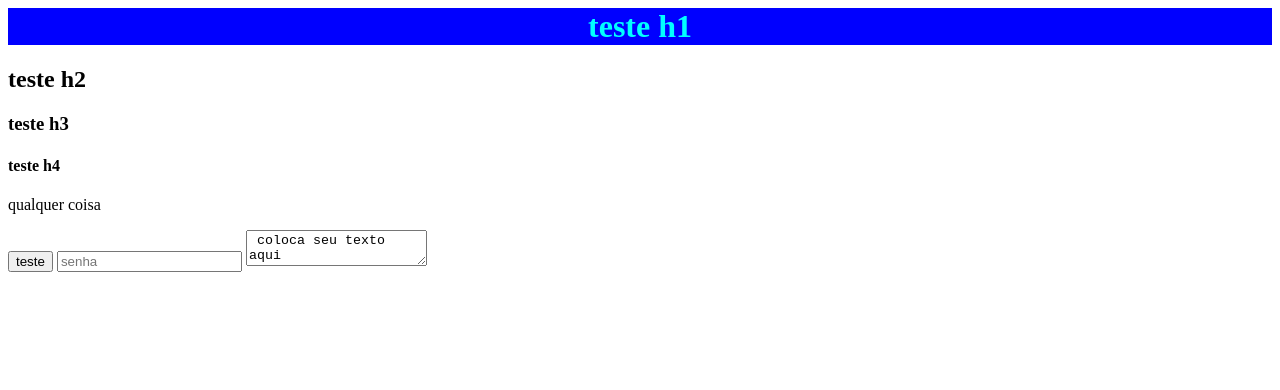
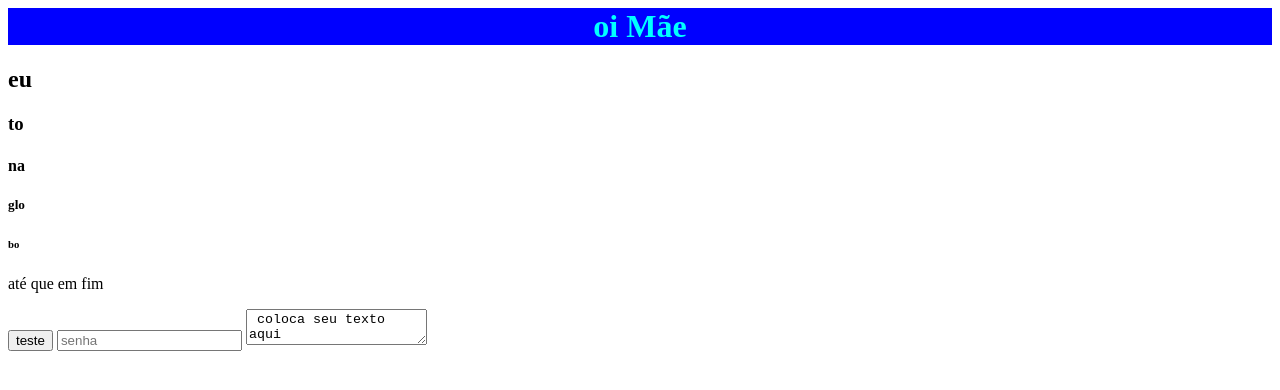
Before and after one commit to Paczitos/TechFim, a plain HTML site: page index.html in a window 1280 px wide. Drawn offline with Linux system fonts and the light colour scheme.

Commit message:
index.html

```diff
--- a/index.html
+++ b/index.html
@@ -7,11 +7,13 @@
     <link rel="stylesheet" href="style.css">
 </head>
 <body>
-    <h1> teste h1 </h1>
-    <h2> teste h2 </h2>
-    <h3> teste h3 </h3>
-    <h4> teste h4 </h4>
-    <p> qualquer coisa </p>
+    <h1> oi Mãe </h1>
+    <h2> eu </h2>
+    <h3> to </h3>
+    <h4> na </h4>
+    <h5> glo </h5>
+    <h6> bo </h6>
+    <p> até que em fim </p>
     <button id="button-teste"> teste </button>
     <input id="campo-senha" placeholder="senha" type="password">
     <textarea> coloca seu texto aqui </textarea>
```
